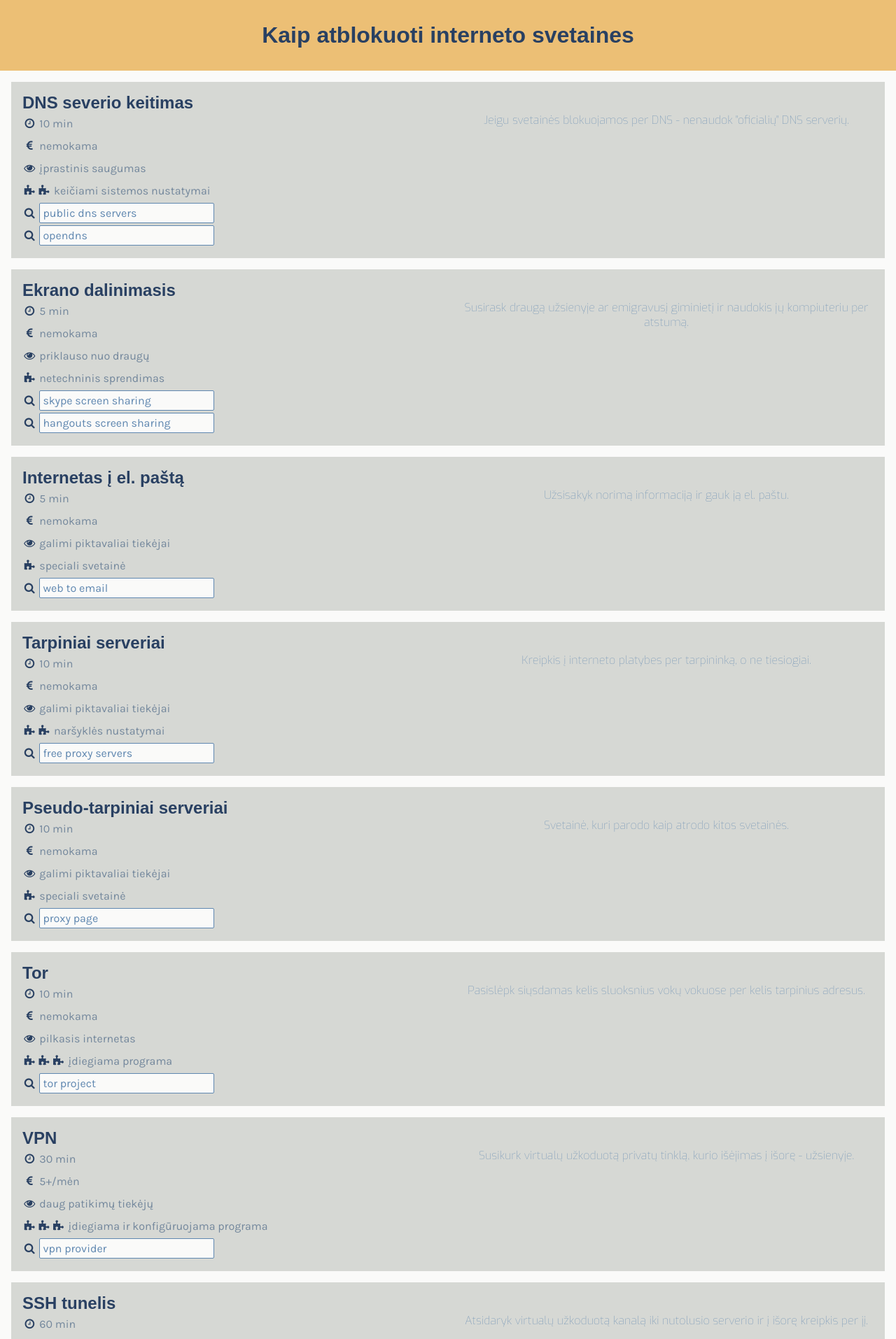
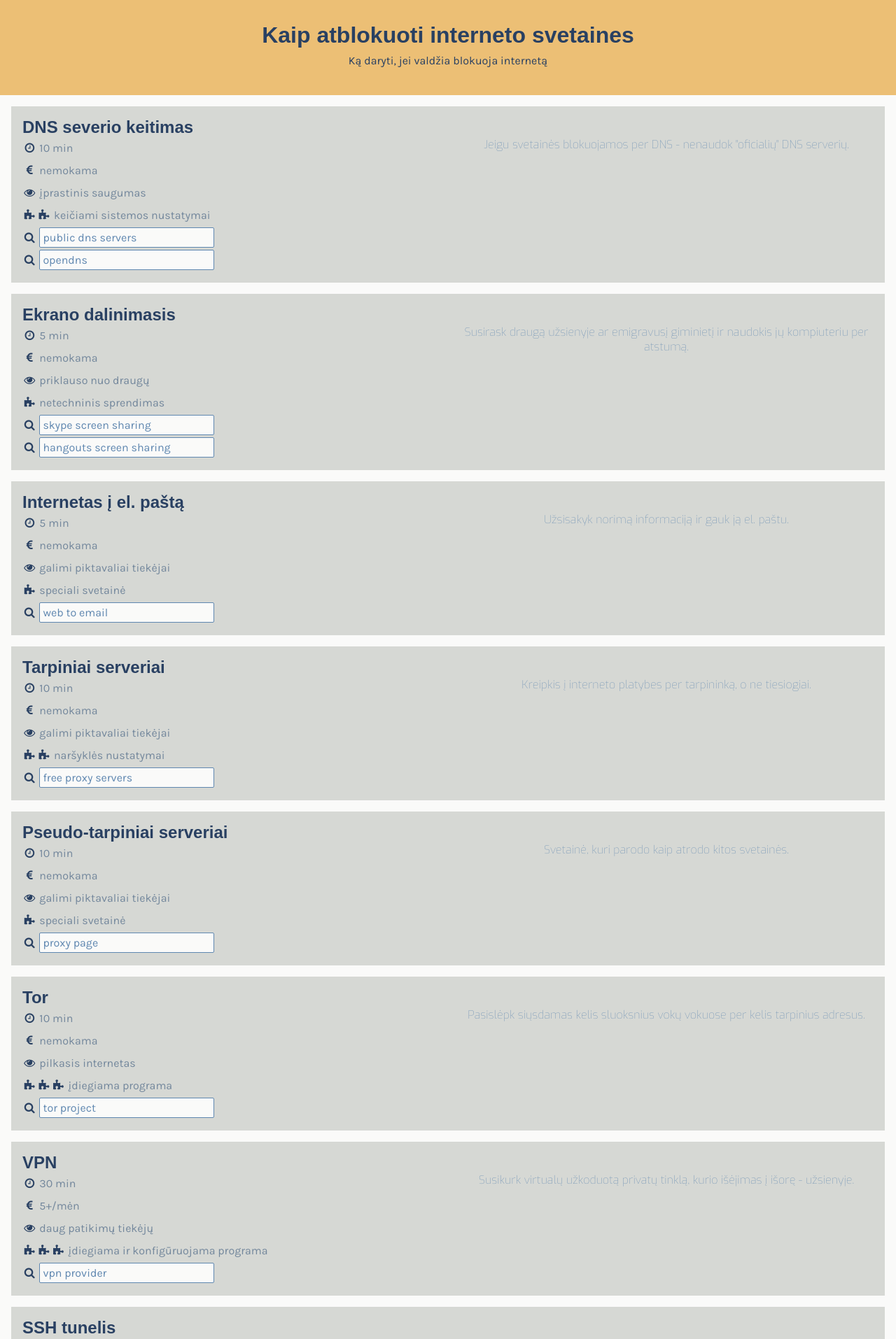
Before and after one commit to dominykas/atblokuok.lt, a Jekyll site: the page built from index.html, in a window 1280 px wide. Shown: the top 1914 px of the page at 70% size. Built offline with Jekyll 4.4.1, drawn with Linux system fonts in a browser that asks for light colours; nearby versions of some CDN libraries; some web fonts are replaced.

Commit message:
subtitle

```diff
--- a/_sass/_infographic.scss
+++ b/_sass/_infographic.scss
@@ -7,12 +7,18 @@ body {
 	font-family: 'Karla', sans-serif;
 }
 
-h1 {
+header {
+	background: $color-heading-bg;
 	text-align: center;
-	margin: 0;
 	padding: 2rem;
 	color: $color-heading;
-	background: $color-heading-bg;
+	p {
+		margin: 0.5rem;
+	}
+}
+
+h1 {
+	margin: 0;
 	font-family: 'PT Sans Caption', sans-serif;
 }
 
--- a/index.html
+++ b/index.html
@@ -2,7 +2,10 @@
 layout: infographic
 ---
 
-<h1>Kaip atblokuoti interneto svetaines</h1>
+<header>
+	<h1>Kaip atblokuoti interneto svetaines</h1>
+	<p>Ką daryti, jei valdžia blokuoja internetą</p>
+</header>
 
 <section>
 	<h2>DNS severio keitimas</h2>
```
